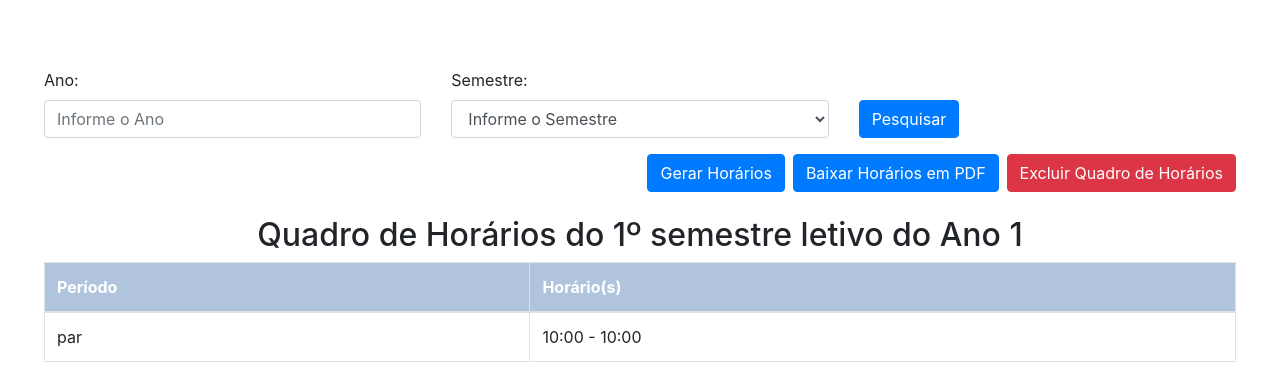
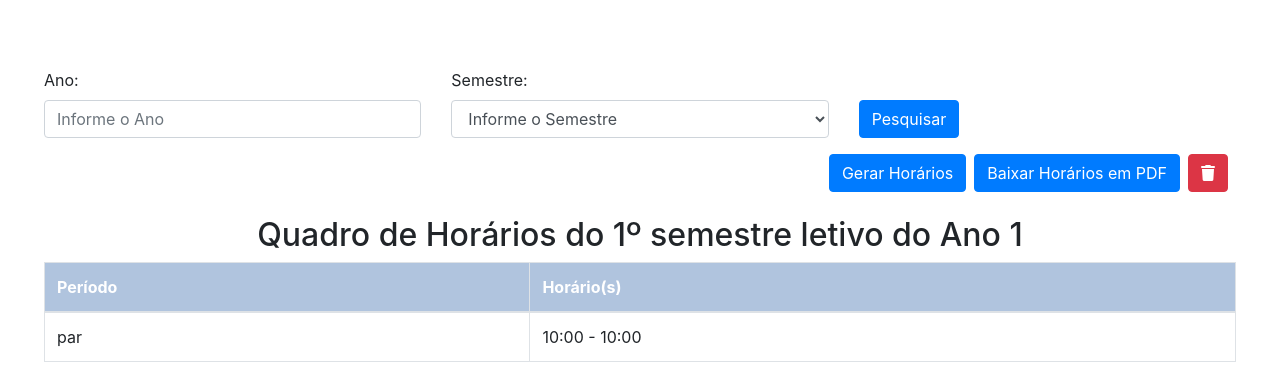
Before and after one commit to emillyvsl/sistema-de-gerenciamento-de-horarios, a Django app: page /quadro/1/ in a window 1280 px wide. Shown: the part 105-496 px from the top of the page. Run offline with Django 5.2, Linux system fonts and the light colour scheme; a user stored in the database is signed in; tables that the repository leaves empty hold one stand-in row (values such as "Sample post"); some libraries are stand-ins or nearby versions.

Commit message:
Alterando o excluir quadro de horários

```diff
--- a/sgh_app/templates/horarios/horarios_disciplinas.html
+++ b/sgh_app/templates/horarios/horarios_disciplinas.html
@@ -29,8 +29,14 @@
             <a href="{% url 'gerar_pdf' %}?ano={{ request.GET.ano }}&semestre={{ request.GET.semestre }}" class="btn btn-primary mr-2">Baixar Horários em PDF</a>
             {% if horarios %}
                 {% with horario=horarios.0 %}
-                    <a href="{% url 'excluir_quadro_horarios' horario.ano_semestre.id %}" class="btn btn-danger" onclick="return confirm('Tem certeza que deseja excluir este quadro de horários? Esta ação é irreversível.')">
-                        Excluir Quadro de Horários
+                    <!-- Ícone de exclusão com tooltip -->
+                    <a href="{% url 'excluir_quadro_horarios' horario.ano_semestre.id %}"
+                       class="btn btn-danger mr-2"
+                       onclick="return confirm('Tem certeza que deseja excluir este quadro de horários? Esta ação é irreversível.')"
+                       data-toggle="tooltip"
+                       data-placement="top"
+                       title="Excluir Quadro de Horários">
+                        <i class="fa fa-trash"></i>
                     </a>
                 {% endwith %}
             {% endif %}
```
